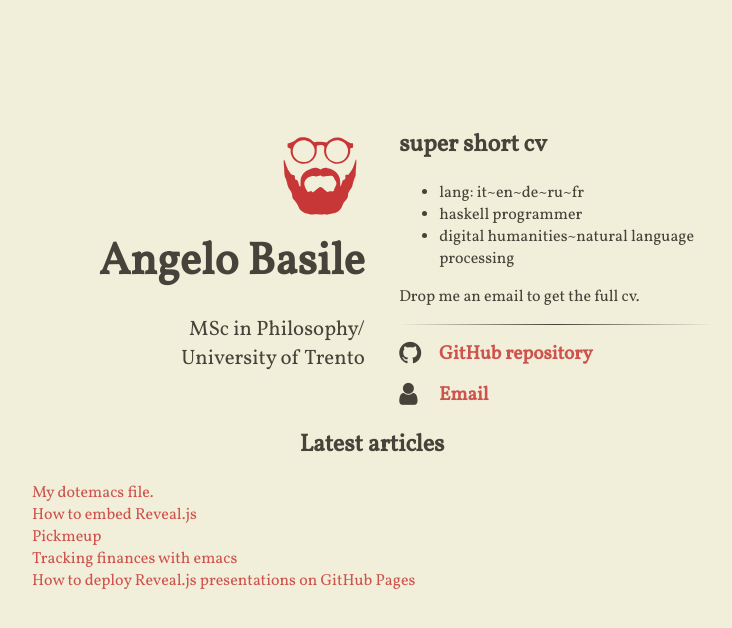
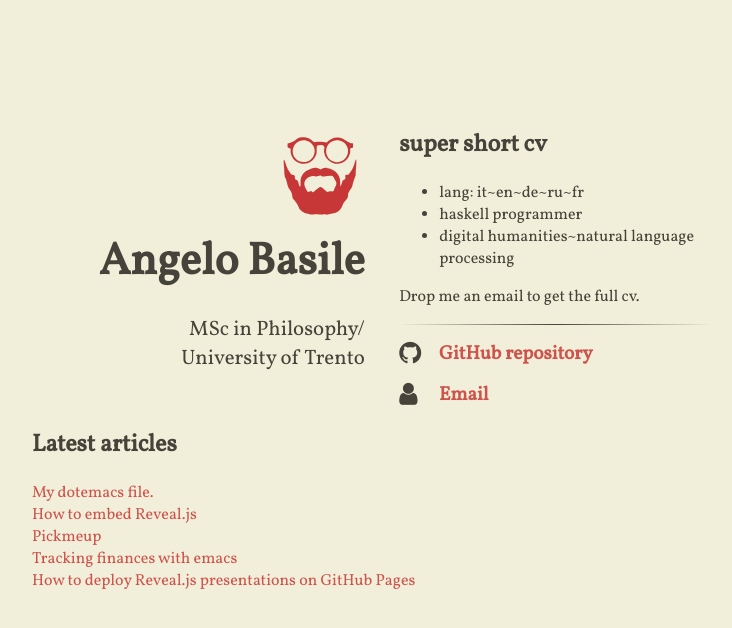
Before and after one commit to rs2/anbasile.github.io, a Jekyll site: the page built from index.html, in a window 1280 px wide. Shown: the top 628 px of the page, without its empty margins (268-1000 px from the left). Built offline with Jekyll 4.4.1, drawn with Linux system fonts in a browser that asks for light colours; nearby versions of some CDN libraries.

Commit message:
Update postlist.html

```diff
--- a/_includes/postlist.html
+++ b/_includes/postlist.html
@@ -1,4 +1,4 @@
-  <h2 style="text-align: center;">Latest articles</h2>
+  <h2>Latest articles</h2>
 
   <ul id="postlist">
   {% for post in site.posts %}
```
